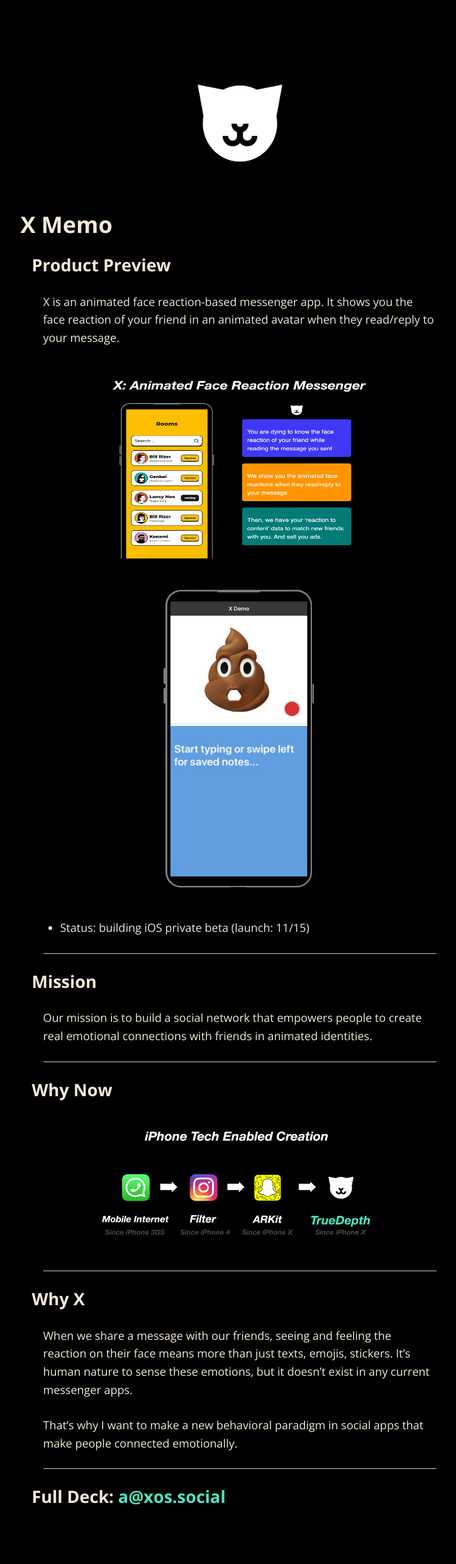
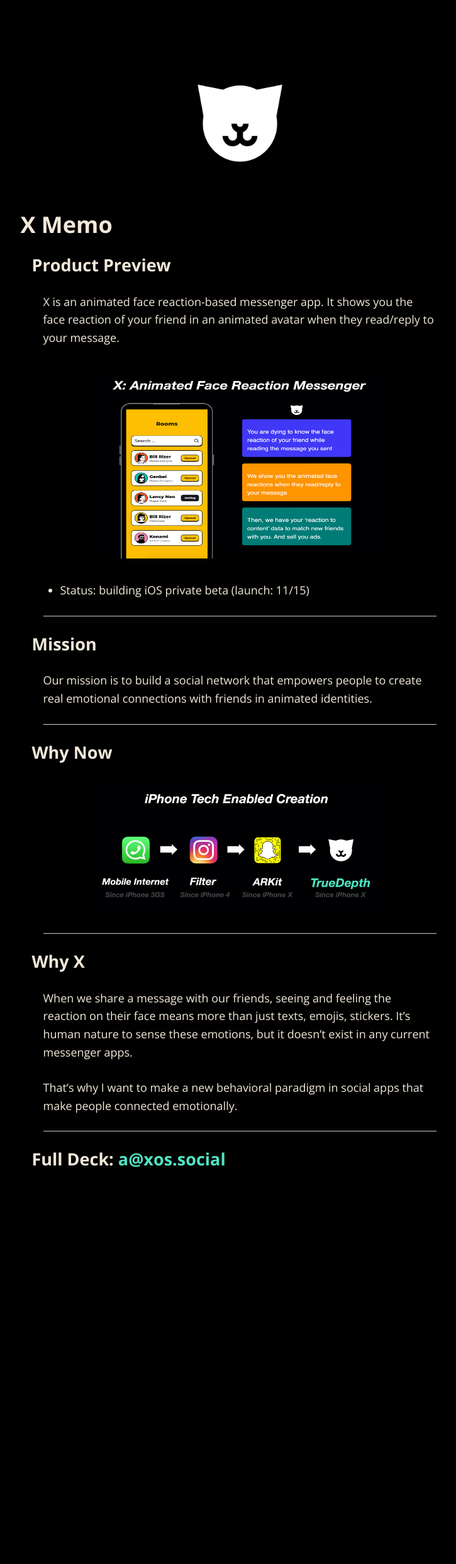
Before and after one commit to tarsmachine/tarsmachine.github.io, a Jekyll site: the page built from index.md, in a window 1280 px wide. Shown: the whole page at 63% size, without its empty margins (259-984 px from the left). Built offline with Jekyll 4.4.1, drawn with Linux system fonts in a browser that asks for light colours; nearby versions of some CDN libraries; after the commit the page ends 1948 px from its top, so only the background shows below that.

Commit message:
Update X

```diff
--- a/index.md
+++ b/index.md
@@ -14,8 +14,6 @@
 
 <img src="images/deck.png" alt="sample image" width="450" height="300">
 
-
-<img src="images/demo3.png" alt="sample image" width="280" height="500">
 
 - Status: building iOS private beta (launch: 11/15)
 
```
